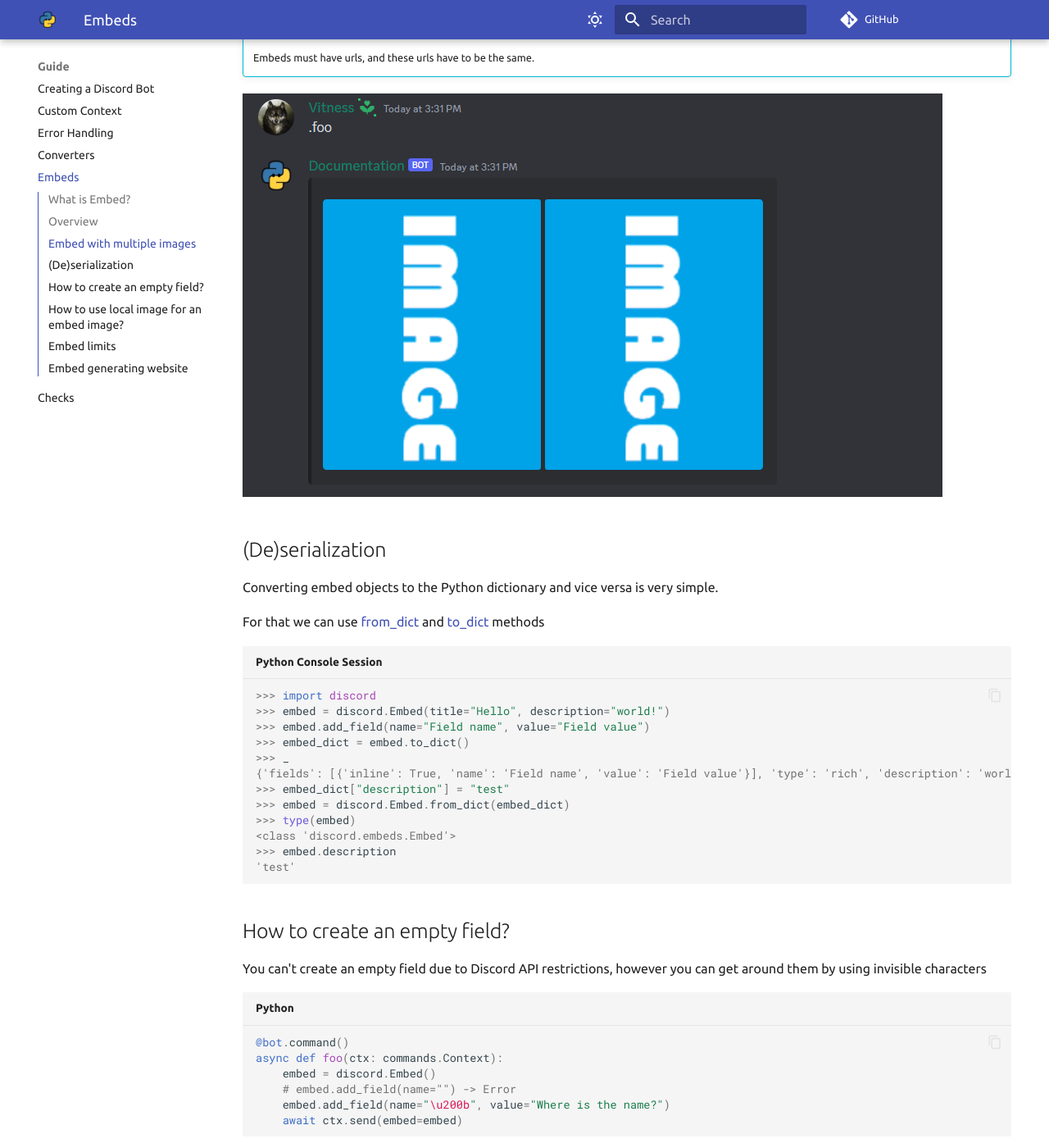
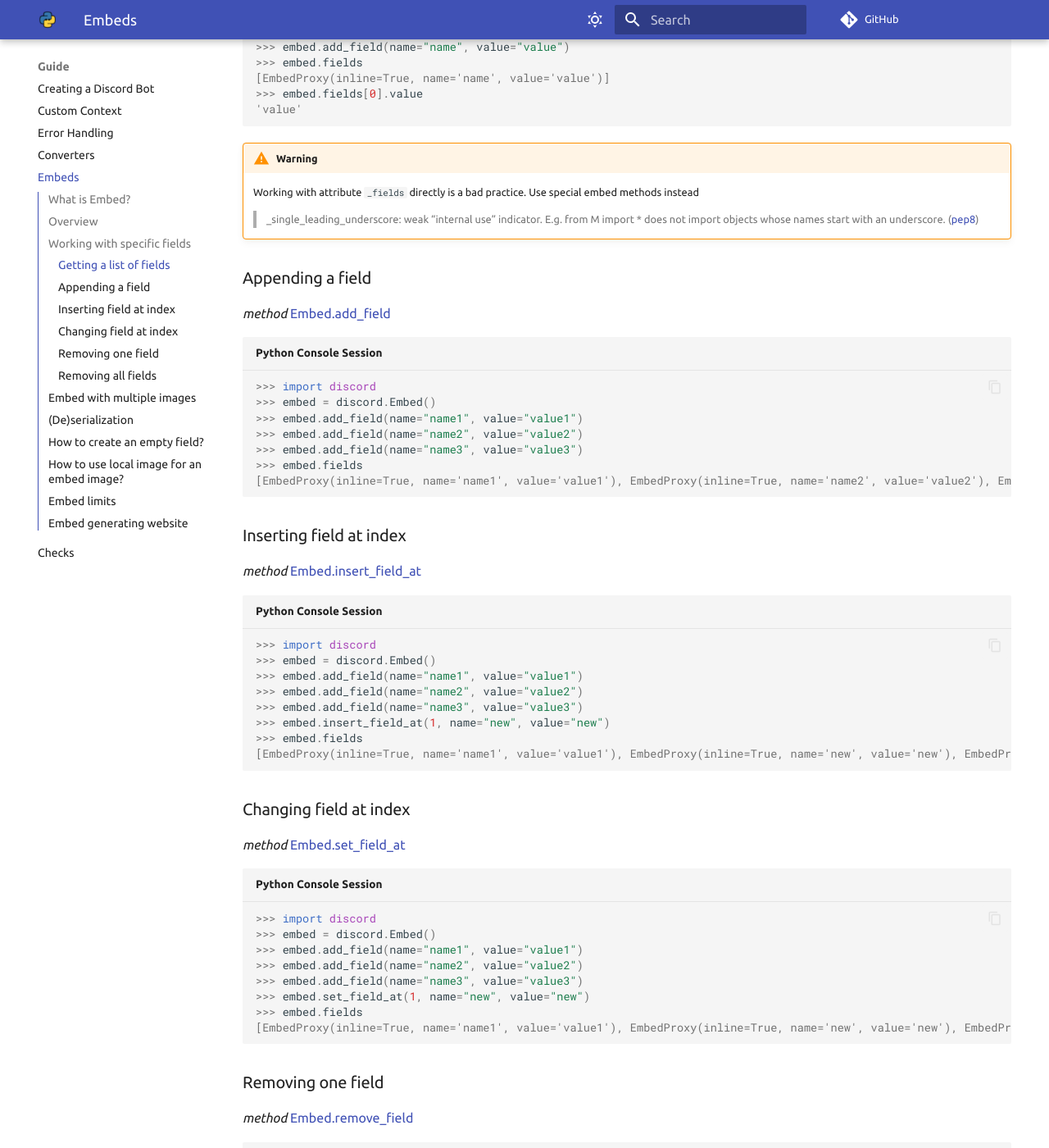
Before and after one commit to FallenDeity/discord.py-masterclass, an MkDocs documentation site: the page built from docs/embeds.md, in a window 1280 px wide and 1400 px high, scrolled down 2180 px. Shown: the whole window at 82% size. Built offline with MkDocs 1.6.1 and Material for MkDocs 9.7.7, drawn with Linux system fonts in a browser that asks for light colours; comment, search, counter and statistics services are not loaded; some of the changed text lies outside the part shown.

Commit message:
Document methods to work with specific fields on Embeds page

````diff
--- a/docs/embeds.md
+++ b/docs/embeds.md
@@ -41,6 +41,108 @@ async def foo(ctx: commands.Context):
     ```
 
 ![Showcase](assets/embeds/1.png)
+
+## Working with specific fields
+
+### Getting a list of fields
+
+*property* [Embed.fields](https://discordpy.readthedocs.io/en/stable/api.html?#discord.Embed.fields)
+
+```pycon
+>>> import discord
+>>> embed = discord.Embed()
+>>> embed.fields
+[]
+>>> embed.add_field(name="name", value="value")
+>>> embed.fields
+[EmbedProxy(inline=True, name='name', value='value')]
+>>> embed.fields[0].value
+'value'
+```
+
+!!!warning "Warning"
+    Working with attribute `_fields` directly is a bad practice. Use special embed methods instead
+
+    > _single_leading_underscore: weak “internal use” indicator. E.g. from M import * does not import objects whose names start with an underscore.
+    ([pep8](https://peps.python.org/pep-0008/#descriptive-naming-styles))
+
+
+
+### Appending a field
+
+*method* [Embed.add_field](https://discordpy.readthedocs.io/en/stable/api.html?#discord.Embed.add_field)
+
+```pycon
+>>> import discord
+>>> embed = discord.Embed()
+>>> embed.add_field(name="name1", value="value1")
+>>> embed.add_field(name="name2", value="value2")
+>>> embed.add_field(name="name3", value="value3")
+>>> embed.fields
+[EmbedProxy(inline=True, name='name1', value='value1'), EmbedProxy(inline=True, name='name2', value='value2'), EmbedProxy(inline=True, name='name3', value='value3')]
+```
+
+### Inserting field at index
+
+*method* [Embed.insert_field_at](https://discordpy.readthedocs.io/en/stable/api.html?#discord.Embed.insert_field_at)
+
+```pycon
+>>> import discord
+>>> embed = discord.Embed()
+>>> embed.add_field(name="name1", value="value1")
+>>> embed.add_field(name="name2", value="value2")
+>>> embed.add_field(name="name3", value="value3")
+>>> embed.insert_field_at(1, name="new", value="new")
+>>> embed.fields
+[EmbedProxy(inline=True, name='name1', value='value1'), EmbedProxy(inline=True, name='new', value='new'), EmbedProxy(inline=True, name='name2', value='value2'), EmbedProxy(inline=True, name='name3', value='value3')]
+```
+
+### Changing field at index
+
+*method* [Embed.set_field_at](https://discordpy.readthedocs.io/en/stable/api.html?#discord.Embed.set_field_at)
+
+```pycon
+>>> import discord
+>>> embed = discord.Embed()
+>>> embed.add_field(name="name1", value="value1")
+>>> embed.add_field(name="name2", value="value2")
+>>> embed.add_field(name="name3", value="value3")
+>>> embed.set_field_at(1, name="new", value="new")
+>>> embed.fields
+[EmbedProxy(inline=True, name='name1', value='value1'), EmbedProxy(inline=True, name='new', value='new'), EmbedProxy(inline=True, name='name3', value='value3')]
+```
+
+### Removing one field
+
+*method* [Embed.remove_field](https://discordpy.readthedocs.io/en/stable/api.html?#discord.Embed.remove_field)
+
+```pycon
+>>> import discord
+>>> embed = discord.Embed()
+>>> embed.add_field(name="name1", value="value1")
+>>> embed.add_field(name="name2", value="value2")
+>>> embed.add_field(name="name3", value="value3")
+>>> embed.remove_field(1)
+>>> embed.fields
+[EmbedProxy(inline=True, name='name1', value='value1'), EmbedProxy(inline=True, name='name3', value='value3')]
+```
+
+### Removing all fields
+
+*method* [Embed.clear_fields](https://discordpy.readthedocs.io/en/stable/api.html?#discord.Embed.clear_fields)
+
+```pycon
+>>> import discord
+>>> embed = discord.Embed()
+>>> embed.add_field(name="name1", value="value1")
+>>> embed.add_field(name="name2", value="value2")
+>>> embed.add_field(name="name3", value="value3")
+>>> embed.fields
+[EmbedProxy(inline=True, name='name1', value='value1'), EmbedProxy(inline=True, name='name2', value='value2'), EmbedProxy(inline=True, name='name3', value='value3')]
+>>> embed.clear_fields()
+>>> embed.fields
+[]
+```
 
 ## Embed with multiple images
 
````
